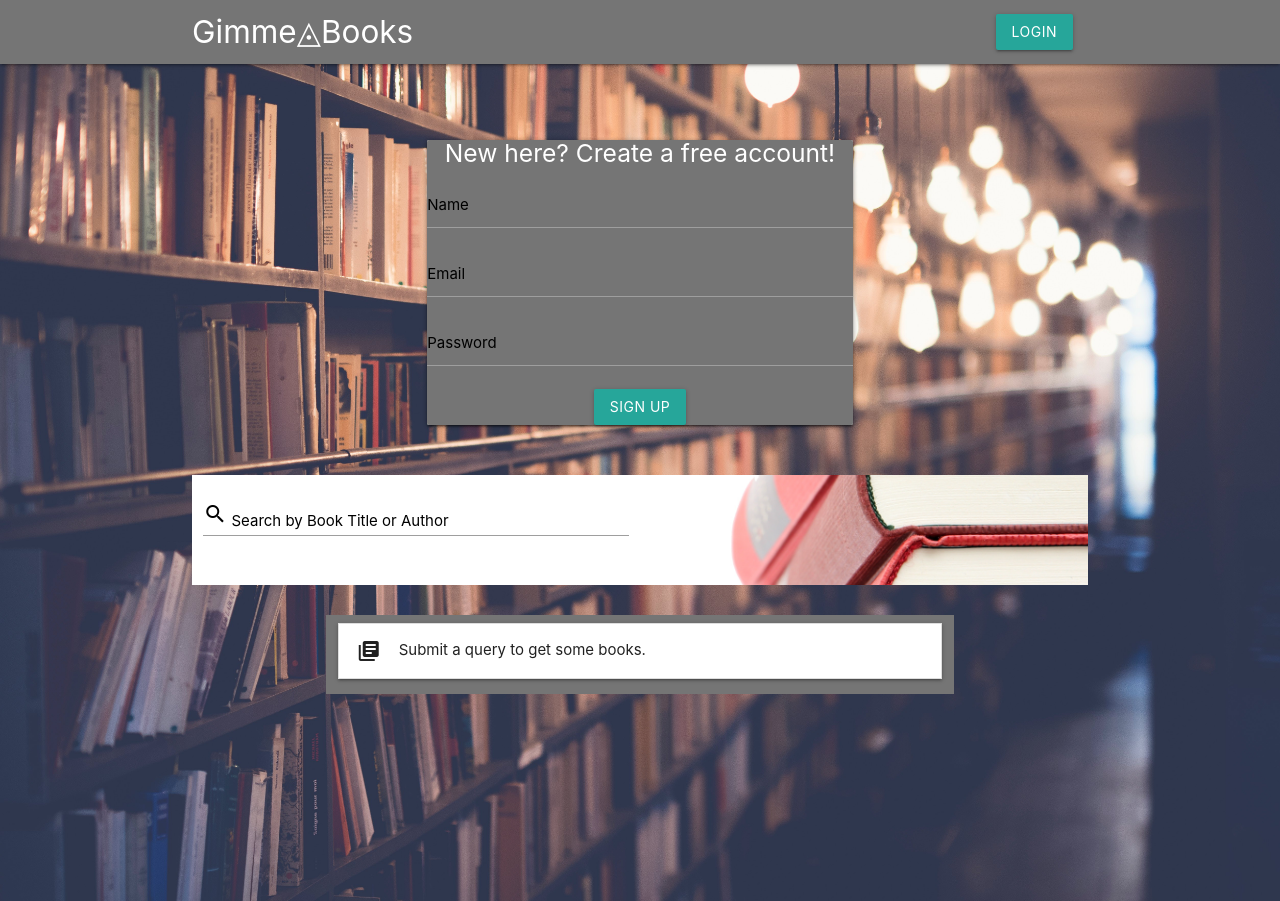
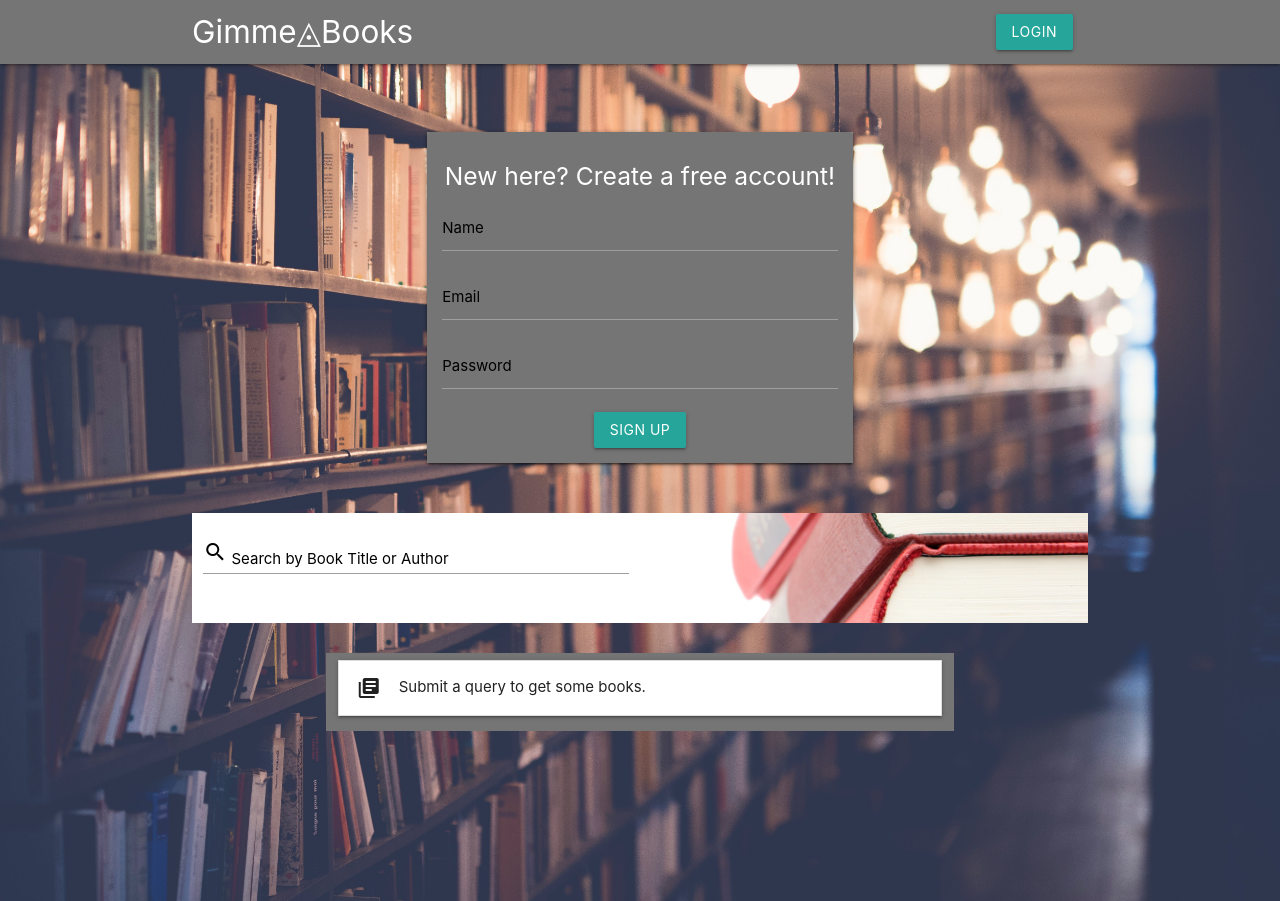
Before and after one commit to homr0/GimmeBooks, a Node server app: page / in a window 1280 px wide. Run offline with Node 20, Linux system fonts and the light colour scheme; some libraries are stand-ins or nearby versions.

Commit message:
added padding to sign up card

```diff
--- a/public/styles/styles.css
+++ b/public/styles/styles.css
@@ -160,6 +160,10 @@ body {
   box-shadow: white !important
 }
 
+#signUp {
+  padding:  1rem;
+}
+
   /* #titles {
     min-height: calc(100vh - 6rem);
     background-image: url(../images/background2.jpg);
--- a/views/index.handlebars
+++ b/views/index.handlebars
@@ -27,7 +27,7 @@
       <div class="row">
         <div class="col s6 offset-s3">
           <div class="card center">
-            <div class="card content blue grey darken-1 white-text">
+            <div class="card content blue grey darken-1 white-text" id="signUp">
               <h5>New here? Create a free account!</h5>
 
               <form>
```
